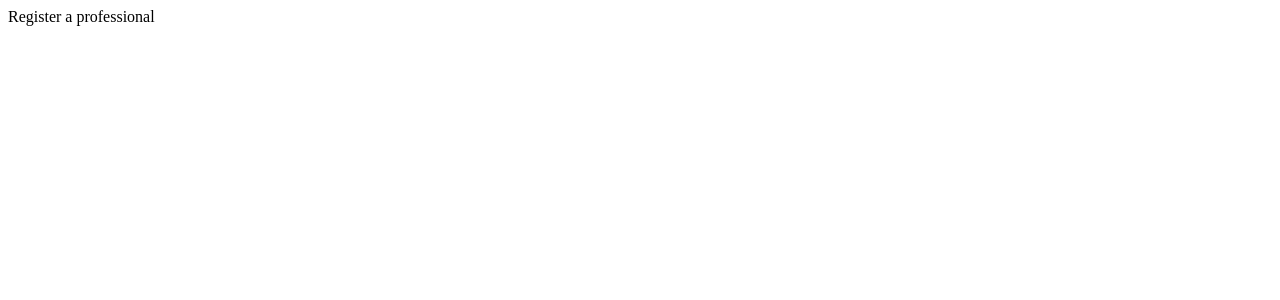
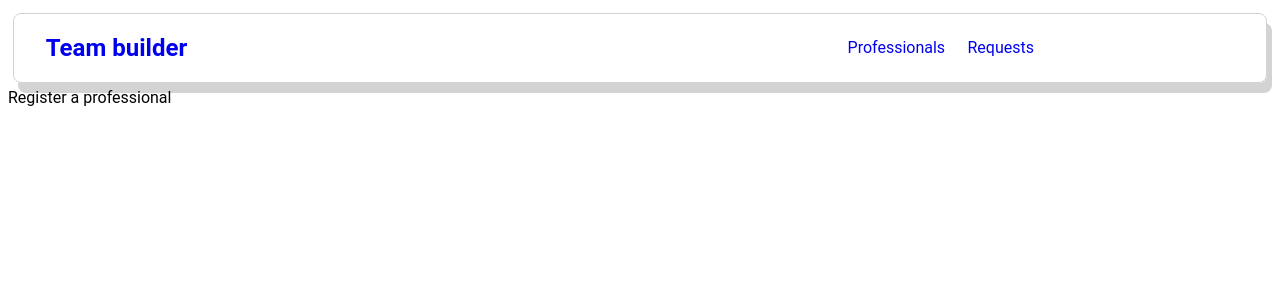
Before and after one commit to hero931/team-builder, a Vue app: page /register in a window 1280 px wide. Shown: the top 300 px of the page. Built offline with nearby package versions, Linux system fonts and the light colour scheme.

Commit message:
app.vue have been updated

```diff
--- a/src/App.vue
+++ b/src/App.vue
@@ -1,3 +1,43 @@
 <template>
-    <router-view></router-view>
+    <div class="box">
+        <div class="nav"><the-header></the-header></div>
+        <router-view></router-view>
+    </div>
 </template>
+
+<script>
+import TheHeader from './components/TheHeader.vue'
+export default {
+  components: { TheHeader },
+}
+</script>
+
+<style>
+    * {
+        box-sizing: border-box;
+    }
+
+    html {
+        font-family: "Roboto", sans-serif;
+    }
+
+    .box {
+        display: grid;
+        grid-template-columns: repeat(4, 25%);
+        grid-template-rows: 5rem 10rem 10rem;
+        grid-template-areas:
+            "alef alef alef alef"
+            "bet bet bet gimel"
+            "dal dal dal dal";
+    }
+
+    .nav {
+        border: 1px solid lightgray;
+        grid-area: alef;
+        border-radius: 8px;
+        margin: 0.3rem;
+        box-shadow: 5px 10px lightgray;
+    }
+
+
+</style>
--- /dev/null
+++ b/src/components/TheHeader.vue
@@ -0,0 +1,58 @@
+<template>
+    <header>
+        <nav>
+            <h2 id="a1"><router-link to="/">Team builder</router-link></h2>
+            <ul>
+                <li id="a2">
+                    <router-link to="/profs">Professionals</router-link>
+                </li>
+                <li id="a3">
+                    <router-link to="/requests">Requests</router-link>
+                </li>
+            </ul>
+        </nav>
+    </header>
+</template>
+
+<style scoped>
+
+    header {
+        width: 100%;
+        display: grid;
+        grid-template-columns: 7fr 1.5fr;
+    }
+
+    header h2 {
+        margin-left: 2rem;
+    }
+
+
+    header a {
+        text-decoration: none;
+    }
+
+    header nav {
+        display: flex;
+        justify-content: space-between;
+        align-items: center;
+    }
+
+    header ul {
+        list-style: none;
+        margin: 0;
+        display: flex;
+        justify-content: center;
+        align-items: center;
+    }
+
+    li {
+        margin: 0 0.7rem;
+    }
+
+    a:active,
+    a:hover,
+    a.router-link-active {
+        text-decoration: underline;
+        text-decoration-color: darkorange;
+    }
+</style>
```
